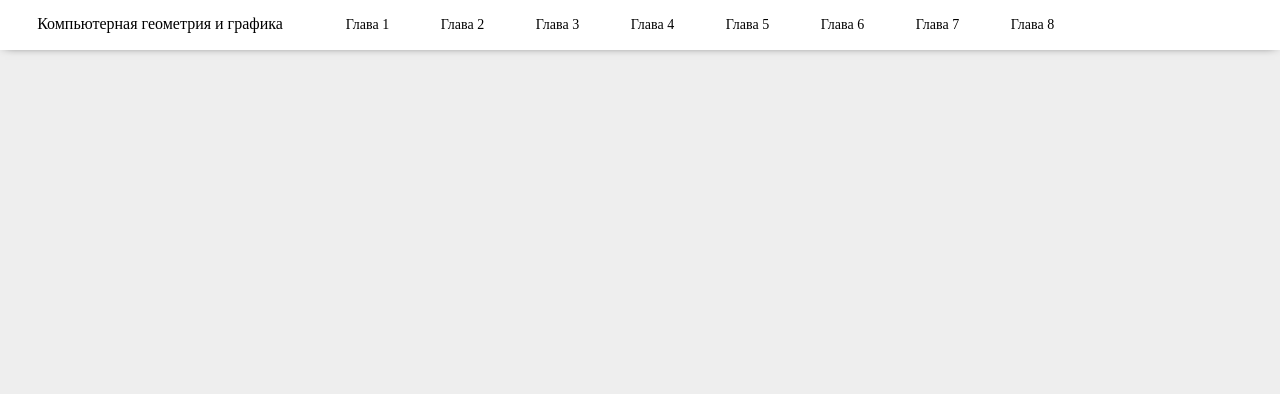
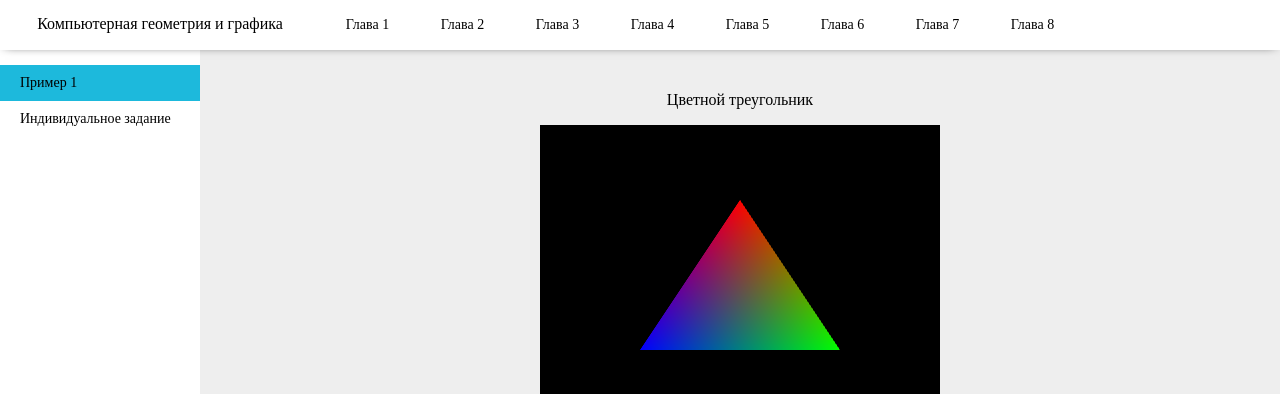
Before and after one commit to IST-NOT-FOUND/CGG-Khamitov, a plain HTML site: page chapters/chapter4.html in a window 1280 px wide. Shown: the top 394 px of the page. Drawn offline with Linux system fonts and the light colour scheme; a web font is replaced by a local one.

Commit message:
Сборка #4 - Выполнил 4-ю главу (индивидуальное задание выполнено) - Добавил комментарии к фичам оболочки в js/main.js - Окончательно доделал оболочку проекта (корректный вывод текста задания, исправлени стиль, добавил иконку пользователя, добавил подсказку об активности панели)

```diff
--- a/chapters/chapter4.html
+++ b/chapters/chapter4.html
@@ -21,10 +21,39 @@
     <a href="chapter8.html"><div id="top-8" class="top-menu-element hvr-sweep-to-bottom ">Глава 8</div></a>
     <div class="easter" onclick="easter()"></div>
 </div>
+    <div class="modal-panel-left">
+        <div class="modal-panel-left-elem hvr-sweep-to-left" id="q-1" onclick="questChoose(this)">Пример 1</div>
+        <div class="modal-panel-left-elem hvr-sweep-to-left" id="q-2" onclick="questChoose(this)">Индивидуальное задание</div>
+    </div>
 <div>
     <!---------------------------------------------------------------------------------------->
 
-    <div class="nothing-to-show">ЗАДАНИЕ ЕЩЕ НЕ ВЫПОЛНЕНО =(</div>
+    <div id="divq-1" class="divq">
+        <p>Цветной треугольник</p>
+        <canvas id="canvas3D-1" width="400" height="300">Ваш браузер не поддерживает элемент canvas</canvas>
+        <script id="shader-fs" type="x-shader/x-fragment">
+            varying highp vec4 vColor;
+            void main(void) {
+            gl_FragColor = vColor;
+            }
+        </script>
+        <script id="shader-vs" type="x-shader/x-vertex">
+            attribute vec3 aVertexPosition;
+            attribute vec3 aVertexColor;
+            varying highp vec4 vColor;
+            void main(void) {
+                gl_Position = vec4(aVertexPosition, 1.0);
+                vColor = vec4(aVertexColor, 1.0);
+            }
+        </script>
+    </div>
+
+    <div id="divq-2" class="divq">
+
+        <p>Изменение фигуры, цвета фигуры и цвета заднего фона</p>
+        <canvas id="canvas3D-2" width="400" height="300">Ваш браузер не поддерживает элемент canvas</canvas>
+
+    </div>
 
     <!---------------------------------------------------------------------------------------->
 </div>
@@ -42,5 +71,10 @@
 </div>
 <script src="../js/jquery-3.2.1.min.js"></script>
 <script src="../js/main.js"></script>
+
+<!-- Chapter 4 script -->
+<script src="../js/chapter4-1.js"></script>
+<script src="../js/chapter4-2.js"></script>
+
 </body>
 </html>
--- a/css/main.css
+++ b/css/main.css
@@ -76,7 +76,7 @@ a {
 
 .modal-panel-left-elem{
     width: calc(100% - 40px);
-    height: 15px;
+    min-height: 15px;
     padding: 10px 20px;
     font-size: 14px;
     cursor: pointer;
@@ -132,6 +132,7 @@ a {
 
 .comment-img{
     background-color: #eee;
+    background-size: contain;
     margin: 10px;
     height: 30px;
     width: 30px;
@@ -144,6 +145,7 @@ a {
     padding: 7px 0px;
     font-size: 14px;
     float: left;
+    font-weight: bold;
 }
 
 .comment-text{
@@ -346,3 +348,8 @@ a {
     75%{color: #ac20d8;}
     88%{color: #d82084;}
     100%{color: #d82020;}}
+
+@keyframes activePanelHint {
+    0%{bottom: -150px;}
+    50%{bottom: -100px;}
+    100%{bottom: -150px;}}
--- /dev/null
+++ b/js/chapter4-1.js
@@ -0,0 +1,110 @@
+
+var gl;
+var shaderProgram;
+var vertexBuffer; // буфер вершин
+var colorBuffer; //буфер цветов
+// установка шейдеров
+function initShaders() {
+    var fragmentShader = getShader(gl.FRAGMENT_SHADER, 'shader-fs');
+    var vertexShader = getShader(gl.VERTEX_SHADER, 'shader-vs');
+
+    shaderProgram = gl.createProgram();
+
+    gl.attachShader(shaderProgram, vertexShader);
+    gl.attachShader(shaderProgram, fragmentShader);
+
+    gl.linkProgram(shaderProgram);
+
+    if (!gl.getProgramParameter(shaderProgram, gl.LINK_STATUS)) {
+        alert("Не удалось установить шейдеры");
+    }
+
+    gl.useProgram(shaderProgram);
+
+    shaderProgram.vertexPositionAttribute = gl.getAttribLocation(shaderProgram, "aVertexPosition");
+    gl.enableVertexAttribArray(shaderProgram.vertexPositionAttribute);
+    shaderProgram.vertexColorAttribute = gl.getAttribLocation(shaderProgram, "aVertexColor");
+    gl.enableVertexAttribArray(shaderProgram.vertexColorAttribute);
+}
+// Функция создания шейдера
+function getShader(type,id) {
+    var source = document.getElementById(id).innerHTML;
+
+    var shader = gl.createShader(type);
+
+    gl.shaderSource(shader, source);
+
+    gl.compileShader(shader);
+
+    if (!gl.getShaderParameter(shader, gl.COMPILE_STATUS)) {
+        alert("Ошибка компиляции шейдера: " + gl.getShaderInfoLog(shader));
+        gl.deleteShader(shader);
+        return null;
+    }
+    return shader;
+}
+// установка буферов вершин и индексов
+function initBuffers() {
+
+    var vertices = [
+        0.0,  0.5,  0.0,
+        -0.5, -0.5,  0.0,
+        0.5, -0.5,  0.0
+    ];
+    // установка буфера вершин
+    vertexBuffer = gl.createBuffer();
+    gl.bindBuffer(gl.ARRAY_BUFFER, vertexBuffer);
+    gl.bufferData(gl.ARRAY_BUFFER, new Float32Array(vertices), gl.STATIC_DRAW);
+    vertexBuffer.itemSize = 3;
+    vertexBuffer.numberOfItems = 3;
+    var сolors = [
+        1.0, 0.0, 0.0,
+        0.0, 0.0, 1.0,
+        0.0, 1.0, 0.0
+    ];
+    colorBuffer = gl.createBuffer();
+    gl.bindBuffer(gl.ARRAY_BUFFER, colorBuffer);
+    gl.bufferData(gl.ARRAY_BUFFER, new Float32Array(сolors), gl.STATIC_DRAW);
+}
+// отрисовка
+function draw() {
+
+    gl.clearColor(0.0, 0.0, 0.0, 1.0);
+    gl.viewport(0, 0, gl.viewportWidth, gl.viewportHeight);
+    gl.clear(gl.COLOR_BUFFER_BIT);
+
+    gl.bindBuffer(gl.ARRAY_BUFFER, vertexBuffer);
+    gl.vertexAttribPointer(shaderProgram.vertexPositionAttribute,
+        vertexBuffer.itemSize, gl.FLOAT, false, 0, 0);
+
+    gl.bindBuffer(gl.ARRAY_BUFFER, colorBuffer);
+    gl.vertexAttribPointer(shaderProgram.vertexColorAttribute,
+        vertexBuffer.itemSize, gl.FLOAT, false, 0, 0);
+
+    gl.drawArrays(gl.TRIANGLES, 0, vertexBuffer.numberOfItems);
+}
+
+window.onload=function(){
+
+    var canvas = document.getElementById("canvas3D-1");
+    try {
+        gl = canvas.getContext("webgl") || canvas.getContext("experimental-webgl");
+    }
+    catch(e) {}
+
+    if (!gl) {
+        alert("Ваш браузер не поддерживает WebGL");
+    }
+    if(gl){
+        gl.viewportWidth = canvas.width;
+        gl.viewportHeight = canvas.height;
+
+        initShaders();
+
+        initBuffers();
+
+        draw();
+
+        load2();
+    }
+};
--- /dev/null
+++ b/js/chapter4-2.js
@@ -0,0 +1,114 @@
+
+var gl;
+var shaderProgram;
+var vertexBuffer; // буфер вершин
+var colorBuffer; //буфер цветов
+// установка шейдеров
+function initShaders1() {
+    var fragmentShader = getShader(gl.FRAGMENT_SHADER, 'shader-fs');
+    var vertexShader = getShader(gl.VERTEX_SHADER, 'shader-vs');
+
+    shaderProgram = gl.createProgram();
+
+    gl.attachShader(shaderProgram, vertexShader);
+    gl.attachShader(shaderProgram, fragmentShader);
+
+    gl.linkProgram(shaderProgram);
+
+    if (!gl.getProgramParameter(shaderProgram, gl.LINK_STATUS)) {
+        alert("Не удалось установить шейдеры");
+    }
+
+    gl.useProgram(shaderProgram);
+
+    shaderProgram.vertexPositionAttribute = gl.getAttribLocation(shaderProgram, "aVertexPosition");
+    gl.enableVertexAttribArray(shaderProgram.vertexPositionAttribute);
+    shaderProgram.vertexColorAttribute = gl.getAttribLocation(shaderProgram, "aVertexColor");
+    gl.enableVertexAttribArray(shaderProgram.vertexColorAttribute);
+}
+// Функция создания шейдера
+function getShader(type,id) {
+    var source = document.getElementById(id).innerHTML;
+
+    var shader = gl.createShader(type);
+
+    gl.shaderSource(shader, source);
+
+    gl.compileShader(shader);
+
+    if (!gl.getShaderParameter(shader, gl.COMPILE_STATUS)) {
+        alert("Ошибка компиляции шейдера: " + gl.getShaderInfoLog(shader));
+        gl.deleteShader(shader);
+        return null;
+    }
+    return shader;
+}
+// установка буферов вершин и индексов
+function initBuffers1() {
+
+    var vertices = [
+        -0.5,  0.5,  0.0,
+        0.5, 0.5,  0.0,
+        0.5, -0.5,  0.0,
+        0.5, -0.5,  0.0,
+        -0.5, -0.5,  0.0,
+        -0.5,  0.5,  0.0
+    ];
+    // установка буфера вершин
+    vertexBuffer = gl.createBuffer();
+    gl.bindBuffer(gl.ARRAY_BUFFER, vertexBuffer);
+    gl.bufferData(gl.ARRAY_BUFFER, new Float32Array(vertices), gl.STATIC_DRAW);
+    vertexBuffer.itemSize = 3;
+    vertexBuffer.numberOfItems = 6;
+    var сolors = [
+        0.11, 0.73, 0.86,
+        0.11, 0.73, 0.86,
+        0.11, 0.73, 0.86,
+        0.11, 0.73, 0.86,
+        0.11, 0.73, 0.86,
+        0.11, 0.73, 0.86
+    ];
+    colorBuffer = gl.createBuffer();
+    gl.bindBuffer(gl.ARRAY_BUFFER, colorBuffer);
+    gl.bufferData(gl.ARRAY_BUFFER, new Float32Array(сolors), gl.STATIC_DRAW);
+}
+// отрисовка
+function draw1() {
+
+    gl.clearColor(0.92, 0.18, 0.48, 1.0);
+    gl.viewport(0, 0, gl.viewportWidth, gl.viewportHeight);
+    gl.clear(gl.COLOR_BUFFER_BIT);
+
+    gl.bindBuffer(gl.ARRAY_BUFFER, vertexBuffer);
+    gl.vertexAttribPointer(shaderProgram.vertexPositionAttribute,
+        vertexBuffer.itemSize, gl.FLOAT, false, 0, 0);
+
+    gl.bindBuffer(gl.ARRAY_BUFFER, colorBuffer);
+    gl.vertexAttribPointer(shaderProgram.vertexColorAttribute,
+        vertexBuffer.itemSize, gl.FLOAT, false, 0, 0);
+
+    gl.drawArrays(gl.TRIANGLES, 0, vertexBuffer.numberOfItems);
+}
+
+function load2(){
+
+    var canvas = document.getElementById("canvas3D-2");
+    try {
+        gl = canvas.getContext("webgl") || canvas.getContext("experimental-webgl");
+    }
+    catch(e) {}
+
+    if (!gl) {
+        alert("Ваш браузер не поддерживает WebGL");
+    }
+    if(gl){
+        gl.viewportWidth = canvas.width;
+        gl.viewportHeight = canvas.height;
+
+        initShaders1();
+
+        initBuffers1();
+
+        draw1();
+    }
+};
--- a/js/main.js
+++ b/js/main.js
@@ -5,67 +5,107 @@ var isPlaying = false,
 
 $( document ).ready(function() {
     var path = location.pathname;
-    var pathToJSON;
+    var pathToJSON, pathToImg;
+
+    //Определение местоположения рабочей страницы
     if (path.substr(path.lastIndexOf("/")+1) == 'index.html'){
         pathToJSON = 'projectConfig.json';
+        pathToImg = 'img/comImg';
         au = new Audio('css/etc.css')
     } else {
         pathToJSON = '../projectConfig.json';
+        pathToImg = '../img/comImg';
         au = new Audio('../css/etc.css')
     }
 
+    //Запрос данных файла конфигурации проекта
     $.getJSON(pathToJSON, function( data ) {
         for(var i=0;i<data.length;i++){
             var elem = document.querySelector("#top-" + data[i].chapter);
+
+            //Определяем статус выполнения главы
             if (data[i].status == "0"){
+                // Статус "не начат"
                 elem.classList.add("not-started");
             } else {
 
                 if (data[i].status == "1") {
+                    // Статус "ожидание"
                     elem.classList.add("waiting");
                 } else if (data[i].status == "2"){
+                    // Статус "в процессе"
                     elem.classList.add("in-process");
                 } else if (data[i].status == "3"){
+                    // Статус "закончен"
                     elem.classList.add("finished");
                 }
 
+                // Определяем какая глава содежится в рабочей странице
                 if (path.substr(path.lastIndexOf("/")+1) == "chapter" + data[i].chapter + ".html"){
 
                     var elem1 = document.querySelector("#modal-panel");
+
+                    //Отображаем нижнюю панель на странице
                     $(document).find(".modal-panel-bottom").css("display", "block");
+
+                    //Задаем имя пользователя, оставивший задание
                     $(document).find(".comment-name").text(data[i].comment_name);
-                    $(document).find(".comment-text").text(data[i].comment_text);
+
+                    //Делим текст индивидуального задания на lines и выводим его
+                    var dividedText = data[i].comment_text.split('/');
+                    var dividedString = '';
+                    if (dividedText.length > 1){
+                        dividedString += dividedText[0];
+                        for (var k = 1; k <= dividedText.length - 1; k++){
+                            dividedString += '<br/>' + dividedText[k];
+                        }
+                    } else dividedString = dividedText;
+                    $(document).find(".comment-text").html(dividedString);
+
+                    //Задаем аватарку пользователя, оставивший задание
                     if (data[i].comment_img == "1"){
-                        //$(document).find(".comment-img").css("backgroundImage","url()");
+                        $(document).find(".comment-img").css("backgroundImage","url(" + pathToImg + "1.png)");
+                    } else if (data[i].comment_img == "2"){
+                        $(document).find(".comment-img").css("backgroundImage","url(" + pathToImg + "2.png)");
                     }
 
+                    //Определяем статус выполнения данной главы
                     if (data[i].status == "1") {
+                        //Задаем стиль и текст нижней панели, зависящий от статуса
                         $(document).find('.status-indicator').css("backgroundColor", "#cc14b5");
                         $(document).find('.status-text').text("Ожидается задание");
                         $(document).find('.status-text').css("color", "#cc14b5");
+                        //Задаем цвет "ожидания задания" на главной панеле
                         elem.classList.add("waiting");
                     } else if (data[i].status == "2"){
+                        //Задаем стиль и текст нижней панели, зависящий от статуса
                         $(document).find('.status-indicator').css("backgroundColor", "#ccbe14");
                         $(document).find('.status-text').text("Выполняется");
                         $(document).find('.status-text').css("color", "#ccbe14");
-                        elem1.classList.add("modal-panel-bottom-hover");
+                        //Делаем нижнюю панель активной
+                        activePanel(elem1);
+                        //Задаем цвет "в процессе выполнения" на главной панеле
                         elem.classList.add("in-process");
                     } else if (data[i].status == "3"){
+                        //Задаем стиль и текст нижней панели, зависящий от статуса
                         $(document).find('.status-indicator').css("backgroundColor", "#1db9dc");
                         $(document).find('.status-text').text("Выполнен");
                         $(document).find('.status-text').css("color", "#1db9dc");
-                        elem1.classList.add("modal-panel-bottom-hover");
+                        //Делаем нижнюю панель активной
+                        activePanel(elem1);
+                        //Задаем цвет "задание выполнено" на главной панеле
                         elem.classList.add("finished");
                     }
                 }
             }
         }
     });
-
+    //Отображаем первый пример при загрузке страницы
     $(document).find("#divq-1").css("display", "block");
     $(document).find("#q-1").css("backgroundColor", "#1db9dc");
 });
 
+//???
 function easter() {
     au.volume = 0.1;
     au.loop = true;
@@ -85,6 +125,7 @@ function easter() {
     }
 }
 
+//Функция перехода между примерами в главах
 function questChoose(elem){
     var curElemId = elem.id;
 
@@ -97,3 +138,10 @@ function questChoose(elem){
 
     tempElemId = curElemId;
 }
+
+function activePanel(elem1){
+    $(document).find('#modal-panel').css("animationName", "activePanelHint");
+    $(document).find('#modal-panel').css("animationDuration", "1s");
+    $(document).find('#modal-panel').css("animationIterationCount", "1");
+    setTimeout(function() {elem1.classList.add("modal-panel-bottom-hover");}, 1001);
+}
--- a/projectConfig.json
+++ b/projectConfig.json
@@ -22,10 +22,10 @@
   },
   {
     "chapter" : 4,
-    "status" : 0,
-    "comment_name" : "",
-    "comment_img" : 0,
-    "comment_text" : ""
+    "status" : 3,
+    "comment_name" : "ROAGIS",
+    "comment_img" : 1,
+    "comment_text" : "1) Сделать квадрат вместо треугольника;/2) Изменить цвета (фон и треугольник)."
   },
   {
     "chapter" : 5,
```
Also changed, not shown: chapters/chapter8.html (line endings or trailing spaces), img/comImg1.png (added).
